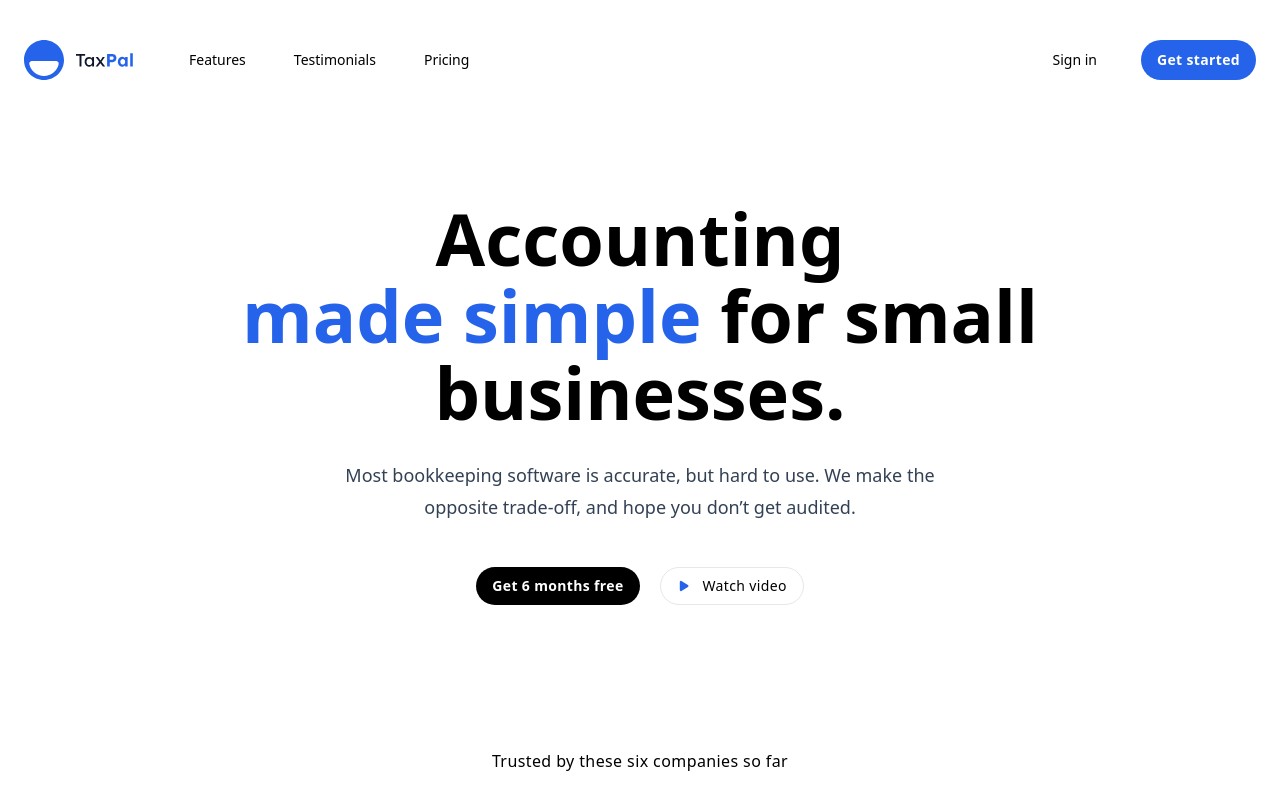
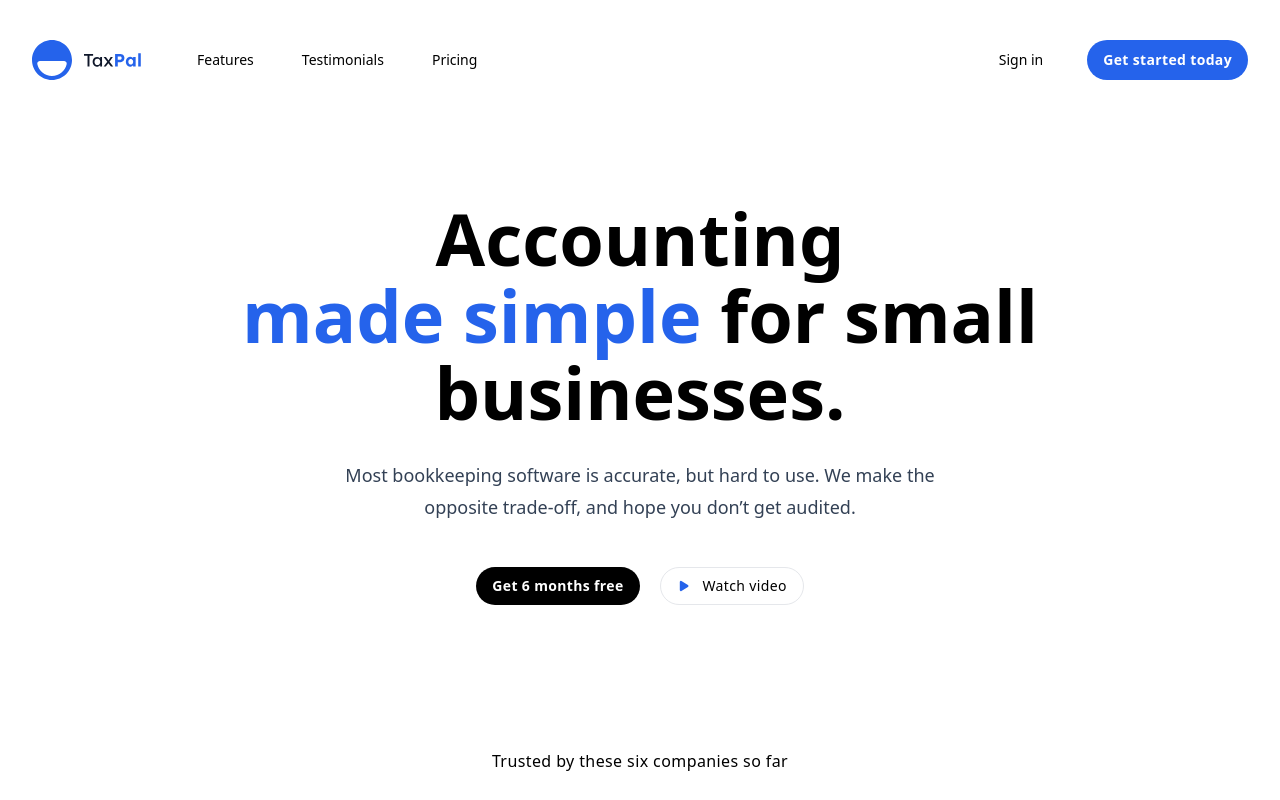
Before and after one commit to amine-omari/Taxpal-clone, a Next.js app: page / in a window 1280 px wide. Shown: the top 800 px of the page. Built offline with nearby package versions, Linux system fonts and the light colour scheme.

Commit message:
fix: Navbar component

```diff
--- a/components/Navbar.jsx
+++ b/components/Navbar.jsx
@@ -27,7 +27,7 @@ const Navbar = () => {
   ];
 
   return (
-    <nav className="flex items-center justify-between px-4 sm:px-6">
+    <nav className="flex items-center justify-between px-4 sm:px-6 lg:px-8">
       <div className="flex items-center md:space-x-12">
         <LogoIcon />
         <div className="hidden space-x-8 text-sm md:flex">
@@ -55,7 +55,7 @@ const Navbar = () => {
           className="rounded-full bg-blue-600 px-4 py-2.5 text-sm font-semibold tracking-wide text-white hover:bg-blue-500"
           href="/"
         >
-          Get started
+          Get started <span className="hidden lg:inline-block">today</span>
         </Link>
         <div className="md:hidden">
           <button
```
